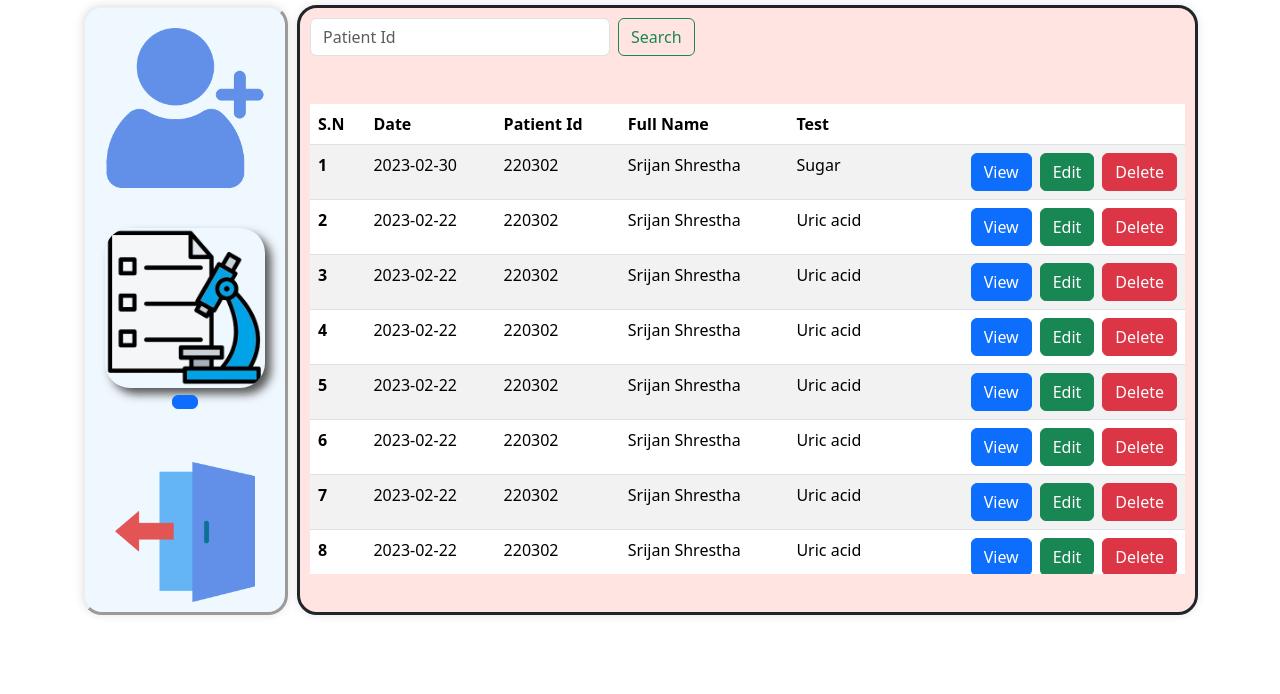
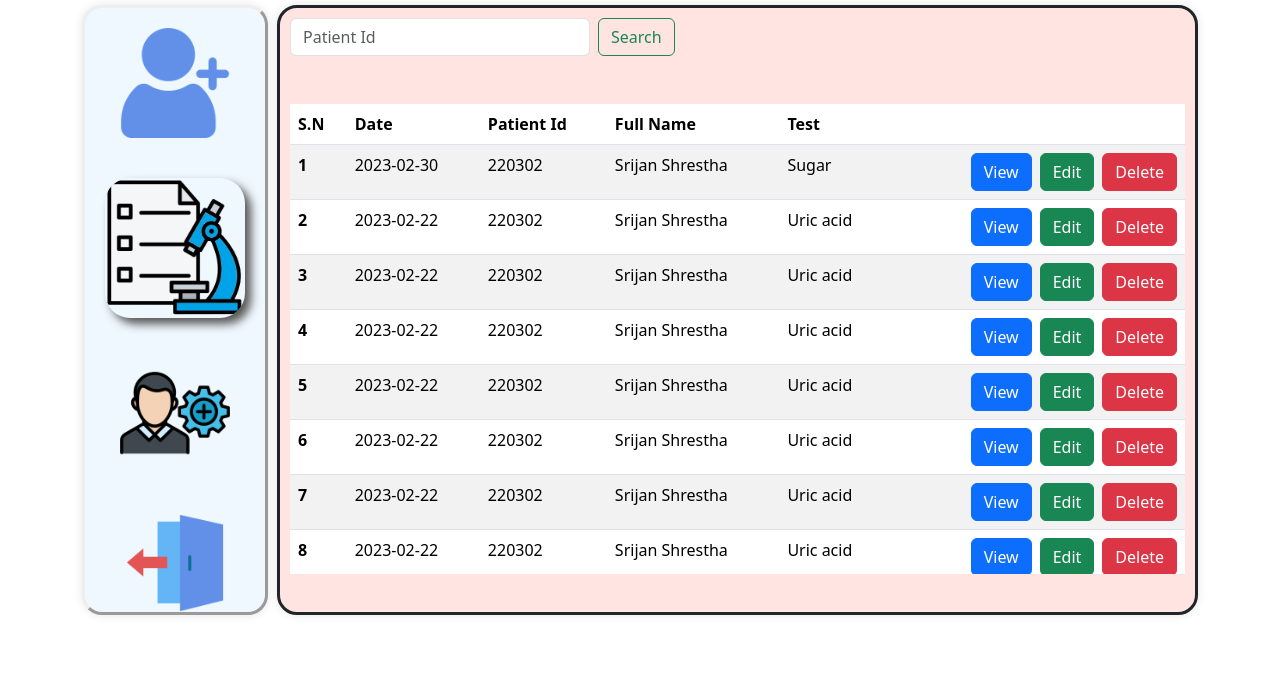
Before and after one commit to Ayush-Adhikari123/VitalFlow, a Django app: page /viewreport in a window 1280 px wide. Shown: the part 120-814 px from the top of the page. Run offline with Django 4.2, Linux system fonts and the light colour scheme; some libraries are stand-ins or nearby versions.

Commit message:
modified css of viewreport for button

```diff
--- a/Sem3project/static/viewreport.css
+++ b/Sem3project/static/viewreport.css
@@ -28,15 +28,10 @@
 
 .rounded-box {
   background-color: #ffffff;
-  /* Set your desired box color */
   border-radius: 20px;
-  /* Set your desired border radius */
   box-shadow: 0 0 10px rgba(0, 0, 0, 0.1);
-  /* Optional: Add a box shadow for depth */
   padding: 20px;
-  /* Set your desired padding */
   width: 210px;
-  /* Set your desired width */
   height: 610px;
   border: outset;
   BACKGROUND-COLOR: aliceblue;
@@ -49,15 +44,10 @@
 
 .rounded-box2 {
   background-color: #ffffff;
-  /* Set your desired box color */
   border-radius: 20px;
-  /* Set your desired border radius */
   box-shadow: 0 0 10px rgba(0, 0, 0, 0.1);
-  /* Optional: Add a box shadow for depth */
   padding: 10px;
-  /* Set your desired padding */
   width: 1800px;
-  /* Set your desired width */
   border: solid;
   height: 610px;
   BACKGROUND-COLOR: MISTYROSE;
@@ -65,15 +55,10 @@
 
 .rounded-box3 {
   background-color: #ffffff;
-  /* Set your desired box color */
   border-radius: 20px;
-  /* Set your desired border radius */
   box-shadow: 0 0 10px rgba(0, 0, 0, 0.1);
-  /* Optional: Add a box shadow for depth */
   padding: 10px;
-  /* Set your desired padding */
   width: 1800px;
-  /* Set your desired width */
   border: solid;
   height: 610px;
   margin-right: 0px;
@@ -85,7 +70,7 @@
   background-color: rgba(0, 0, 0, 0);
   background-size: cover;
   margin-top: 0px;
-  padding: 80px;
+  padding: 55px;
   margin-left: 0px;
   border: none;
 }
@@ -95,7 +80,7 @@
   background-color: rgba(0, 0, 0, 0);
   background-size: cover;
   margin-top: 40px;
-  padding: 80px;
+  padding: 70px;
   margin-left: 0px;
   border: 0px solid transparent;
   justify-content: center;
@@ -108,7 +93,15 @@
   background-color: rgba(0, 0, 0, 0);
   background-size: cover;
   margin-top: 40px;
-  padding: 80px;
+  padding: 55px;
+  border: none;
+}
+.btn-primary.with-icon-2 {
+  background-image: url('/static/images/profile.png');
+  background-color: rgba(0, 0, 0, 0);
+  background-size: cover;
+  margin-top: 40px;
+  padding: 55px;
   border: none;
 }
 
```
